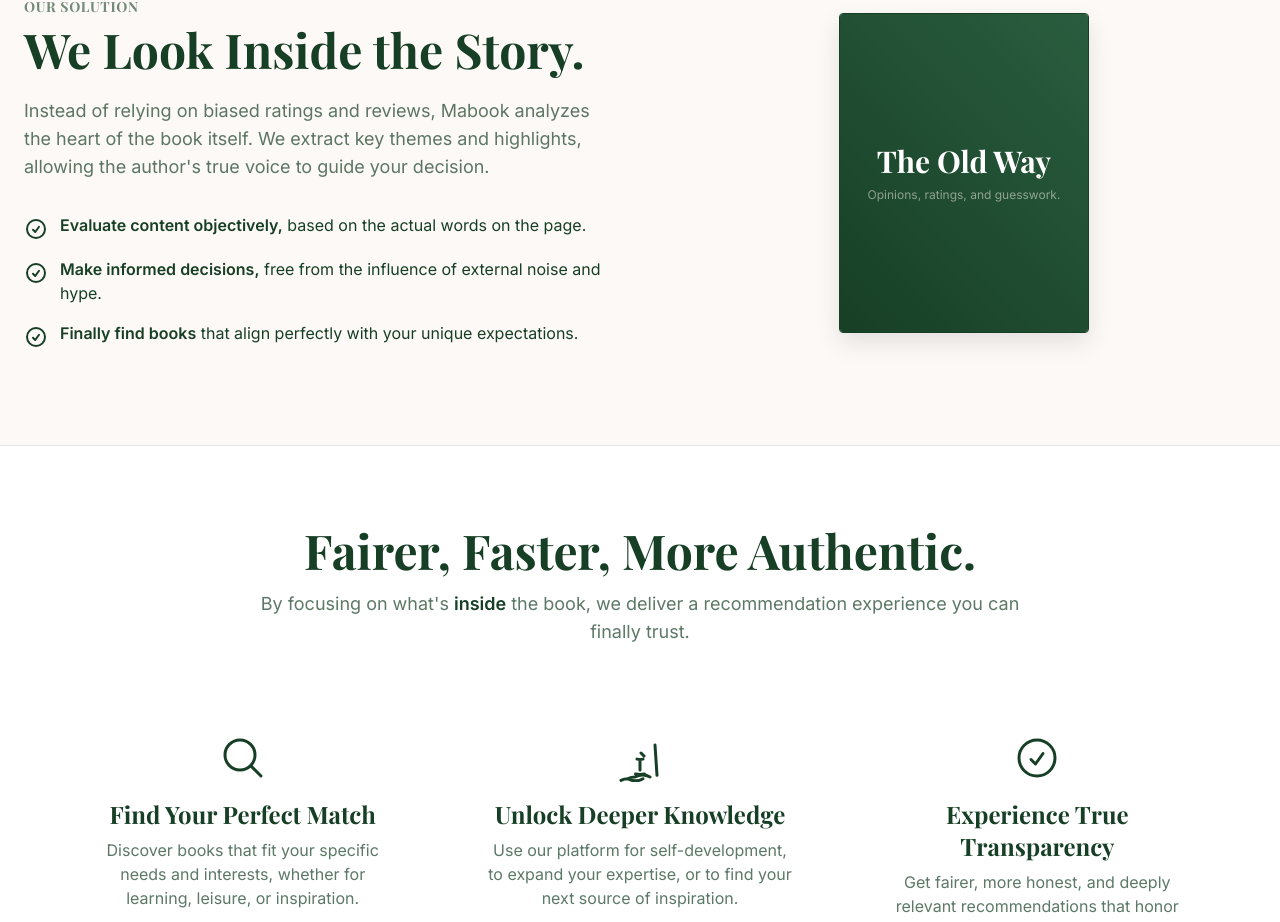
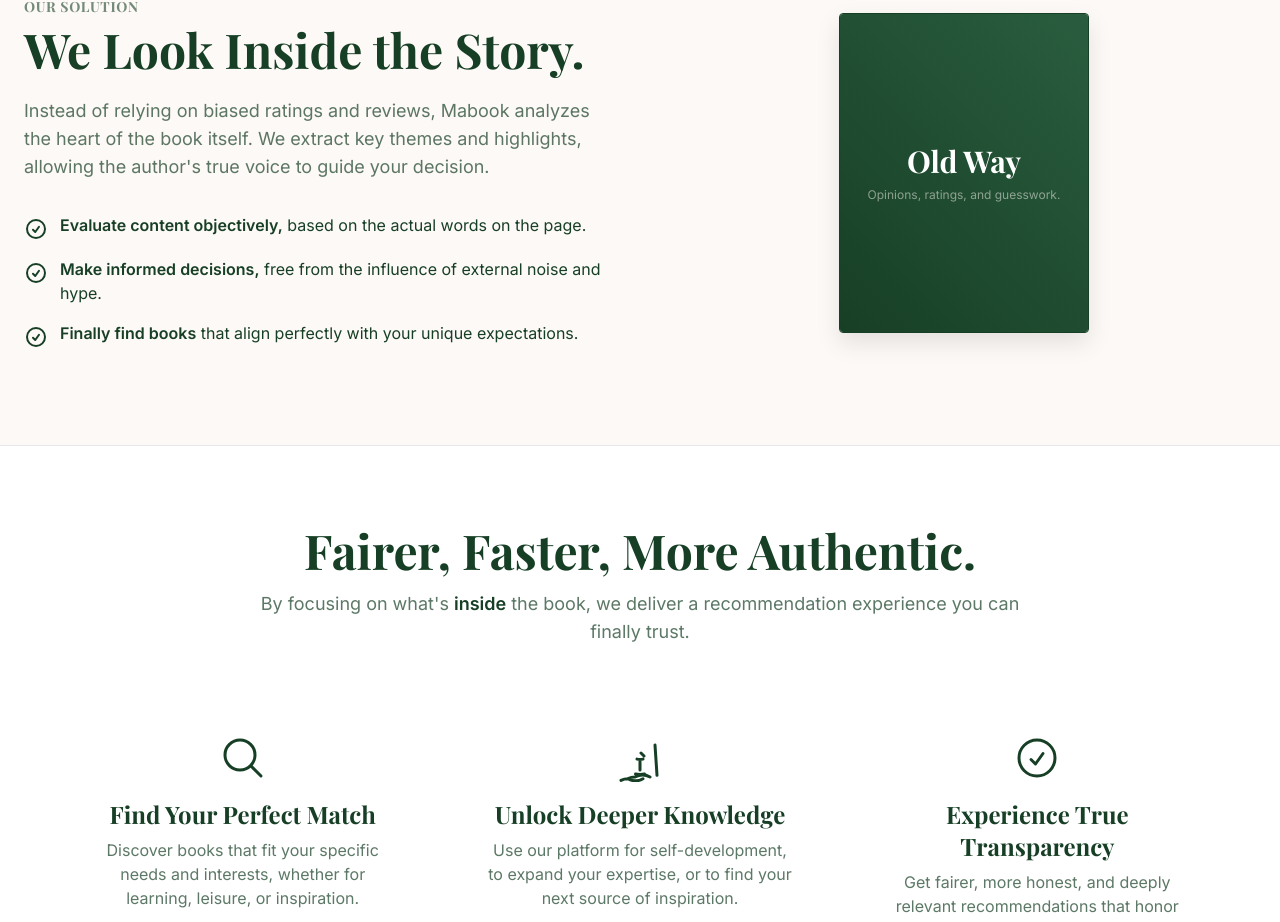
Before and after one commit to mrRoundy/mabook-i-hate-this, a plain HTML site: page public/why_us.html in a window 1280 px wide. Shown: the part 1599-2521 px from the top of the page. Drawn offline with nearby package versions, Linux system fonts and the light colour scheme.

Commit message:
why us v2

```diff
--- a/public/why_us.html
+++ b/public/why_us.html
@@ -169,11 +169,11 @@
                     <div class="flex justify-center items-center h-96 reveal" style="transition-delay: 200ms;">
                         <div class="new-book-container">
                             <div class="new-book-content">
-                                <h3 class="font-bold text-3xl" style="font-family: 'Playfair Display', serif;">The Mabook Way</h3>
-                                <p class="mt-2 text-sm text-[#173F25]/70">Powered by the book's own words.</p>
+                                <h3 class="font-bold text-3xl" style="font-family: 'Playfair Display', serif;">Mabook Way</h3>
+                                <p class="mt-2 text-sm text-[#173F25]/70">Powered by the book's own words and content.</p>
                             </div>
                             <div class="new-book-cover">
-                                <h3 class="text-white font-bold text-3xl" style="font-family: 'Playfair Display', serif;">The Old Way</h3>
+                                <h3 class="text-white font-bold text-3xl" style="font-family: 'Playfair Display', serif;">Old Way</h3>
                                 <p class="text-xs text-[#FDF9F6]/50 mt-2">Opinions, ratings, and guesswork.</p>
                             </div>
                         </div>
```
